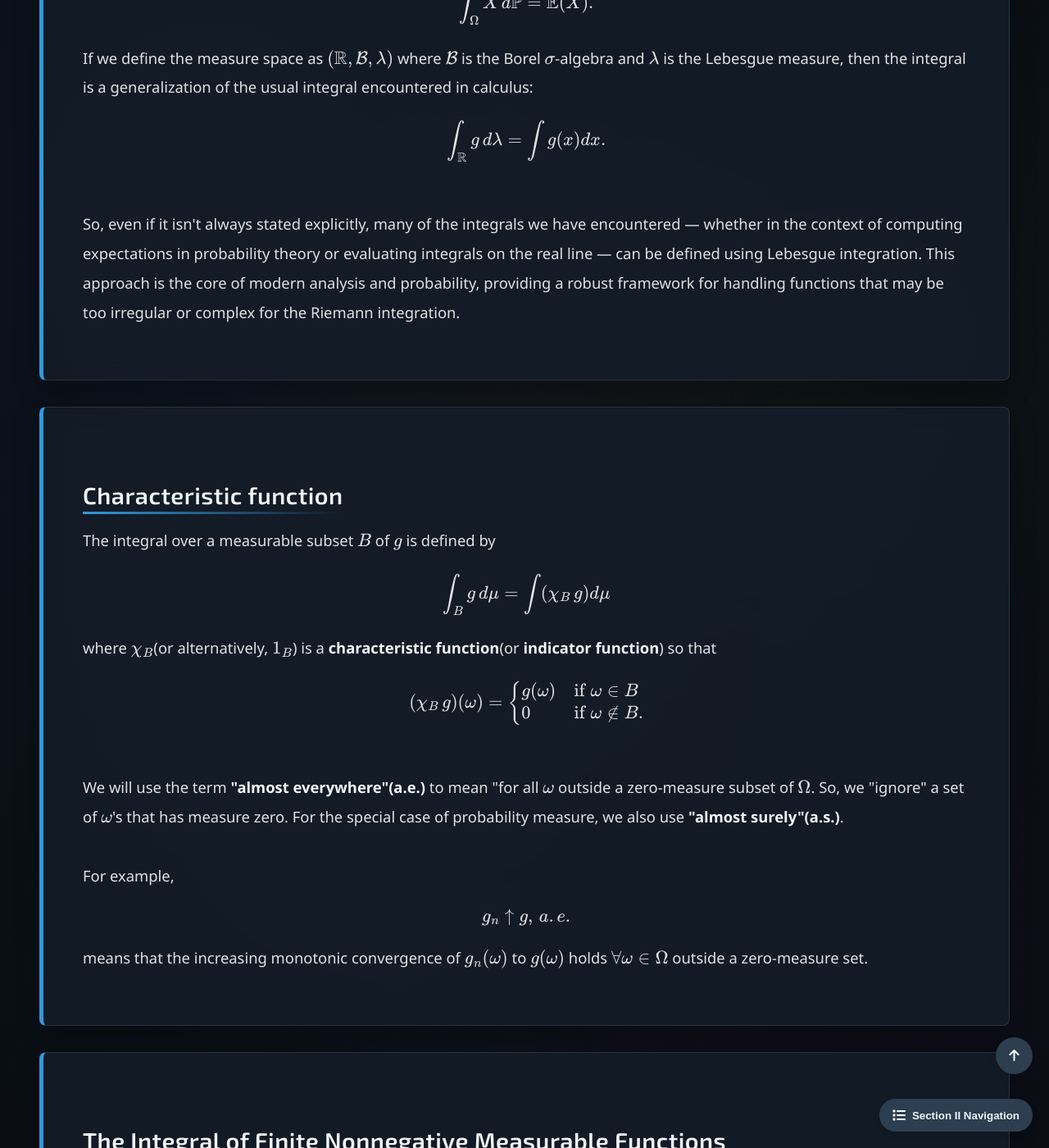
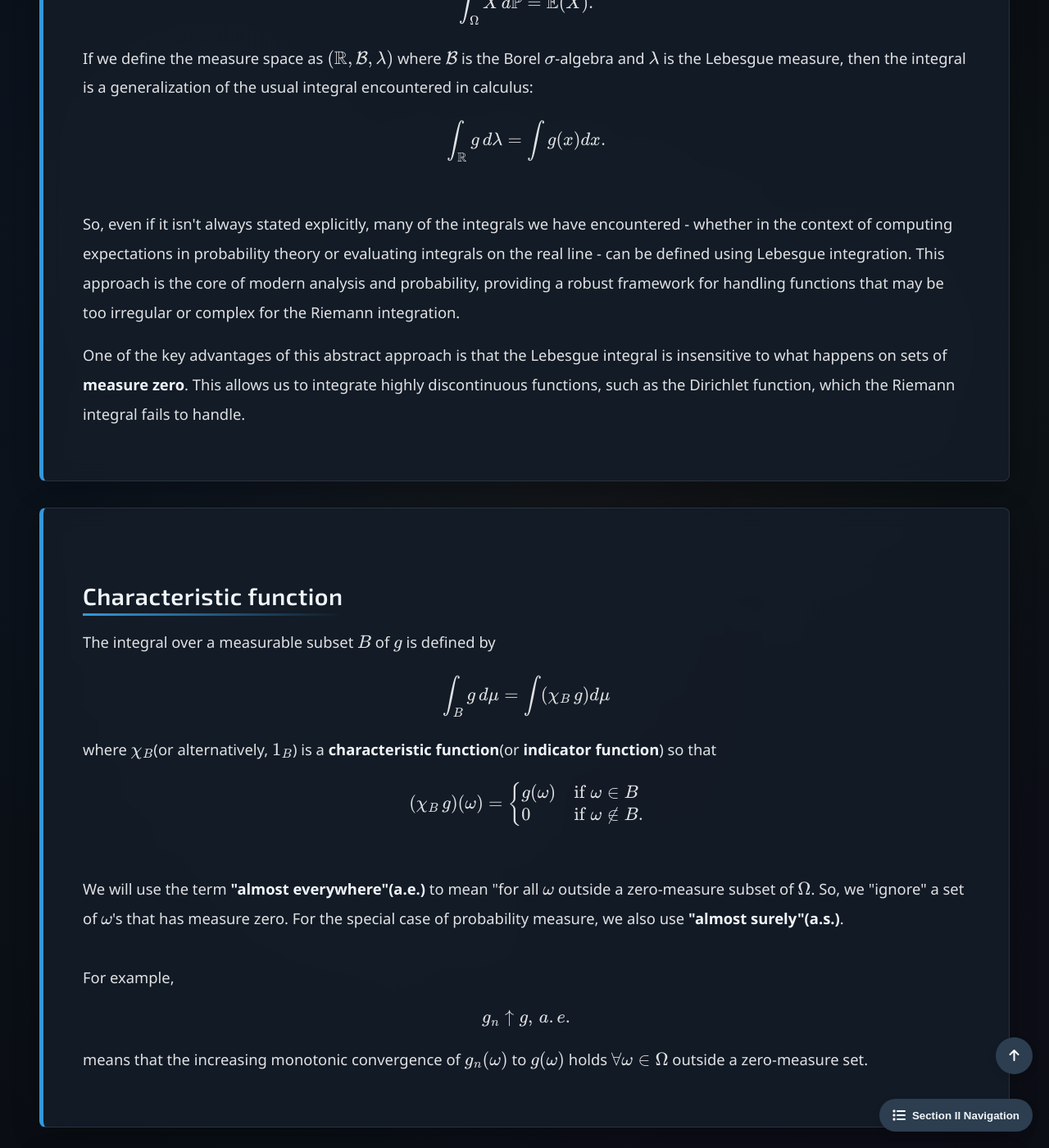
Before and after one commit to Yusukey01/yusukey01.github.io, a Jekyll site: the page built from Mathematics/Calculus/lebesgue.html, in a window 1280 px wide and 1400 px high, scrolled down 1369 px. Shown: the whole window at 82% size. Built offline with Jekyll 4.4.1, drawn with Linux system fonts in a browser that asks for light colours; some of the changed text lies outside the part shown.

Commit message:
fix explanation

```diff
--- a/Mathematics/Calculus/lebesgue.html
+++ b/Mathematics/Calculus/lebesgue.html
@@ -55,10 +55,16 @@ uses_python: false
                     \int_{\mathbb{R}} g \, d\lambda = \int g(x) dx.
                     \]
                     <br>
-                    So, even if it isn't always stated explicitly, many of the integrals we have encountered — whether in the context of computing
-                    expectations in probability theory or evaluating integrals on the real line — can be defined using Lebesgue integration.
+                    So, even if it isn't always stated explicitly, many of the integrals we have encountered - whether in the context of computing
+                    expectations in probability theory or evaluating integrals on the real line - can be defined using Lebesgue integration.
                     This approach is the core of modern analysis and probability, providing a robust framework for handling functions that may
                     be too irregular or complex for the Riemann integration.
+                </p>
+
+                <p>
+                    One of the key advantages of this abstract approach is that the Lebesgue integral is insensitive to what happens on sets
+                    of <strong>measure zero</strong>. This allows us to integrate highly discontinuous functions, such as the Dirichlet function,
+                    which the Riemann integral fails to handle.
                 </p>
             </section>
 
@@ -100,17 +106,20 @@ uses_python: false
                     \[
                     g(\omega) = \sum_{i=1}^k a_i \chi_{A_i}(\omega), \quad \forall \omega \in \Omega
                     \]
-                    where \(k\) is a finite nonnegative integer, \(a_i \in \mathbb{R}\) and \(A_i\) are measurable sets.
+                    where \(k\) is a positive integer, \(a_i \in \mathbb{R}\) and \(A_i\) are
+                    pairwise disjoint measurable sets.
                     <br>
                     Then its integral is defined by
                     \[
                     \int g \, d\mu = \sum_{i=1}^k a_i \mu(A_i).
                     \]
-                    (We assume \(a_i \mu(A_i) = 0\) if \(a_i = 0\) and \(\mu(A_i) = \infty\).)
+                    <strong>Convention:</strong> We adopt the standard measure-theoretic convention that \(0 \cdot \infty = 0\).
+                    This ensures that \(a_i \mu(A_i) = 0\) whenever \(a_i = 0\), even if \(\mu(A_i) = \infty\).
                 </p>
                 <div class="proof">
                     <span class="proof-title">Example: Dirichlet function</span>
-                    Finally, we can get the integral of <strong>Dirichlet function</strong> on the interval \([0, 1]\):
+                    Finally, we can compute the integral of the <strong>Dirichlet function</strong> on the interval
+                    on the interval \([0, 1]\):
                     \[
                     f(x)=
                     \begin{cases}
@@ -123,7 +132,7 @@ uses_python: false
                     \[
                     \begin{align*}
                     \int_0^1 f(x)dx &= \int_0^1 \chi_{\mathbb{Q}}(x) dx\\\\
-                                    &= 1 \cdot \mu([0, 1] \cap \mathbb{Q})(x) + 0 \cdot \mu([0, 1] \setminus \mathbb{Q})(x)\\\\
+                                    &= 1 \cdot \mu([0, 1] \cap \mathbb{Q}) + 0 \cdot \mu([0, 1] \setminus \mathbb{Q}) \\\\
                                     &= 1 \cdot 0 + 0 \cdot (1 - 0) \\\\
                                     &= 0.
                     \end{align*}
@@ -206,7 +215,7 @@ uses_python: false
                     \[
                     \int_{[a, b]} f(x) dx = \int_a^b f(x) dx
                     \]
-                    but some improperly Riemann integrable function cannot be Lebesgue integrable.
+                    but some improperly Riemann integrable functions are not Lebesgue integrable.
                 </p>
                 <div class="proof">
                     <span class="proof-title">Example: Sinc function over \([0, \infty)\)</span>
@@ -231,13 +240,15 @@ uses_python: false
                     \[
                     \begin{align*}
                     \int_0^{\infty} \left(\frac{\sin x}{x}\right)_+ dx &= \sum_{n=0}^{\infty} \int_{2\pi n}^{2\pi n + \pi} \frac{\sin x}{x} dx \\\\
-                    &\geq \sum_{n=0}^{\infty} \int_{2\pi n}^{2\pi n + \pi} \frac{\sin x}{2 \pi n + \pi} dx \\\\
+                    &\geq \sum_{n=0}^{\infty} \int_{2\pi n}^{2\pi n + \pi} \frac{\sin x}{2 \pi n + \pi} dx \quad (**)\\\\
                     &=  \sum_{n=0}^{\infty} \frac{2}{\pi(2n +1)} \\\\
                     &= \infty
                     \end{align*}
                     \]
                     and similarly, \(\int_0^{\infty} \left(\frac{\sin x}{x}\right)_- dx = \infty\).
                     Thus, by the definition, this is NOT integrable in the Lebesgue sense.
+                    <br>
+                    ** Since \(x \leq 2\pi n + \pi\) on this interval, we have \(\frac{1}{x} \geq \frac{1}{2\pi n + \pi}\).
                 </div>
             </section>
         </div>
```
Also changed, not shown: other parts of Mathematics/Calculus/lebesgue.html (+4 -4 lines).
